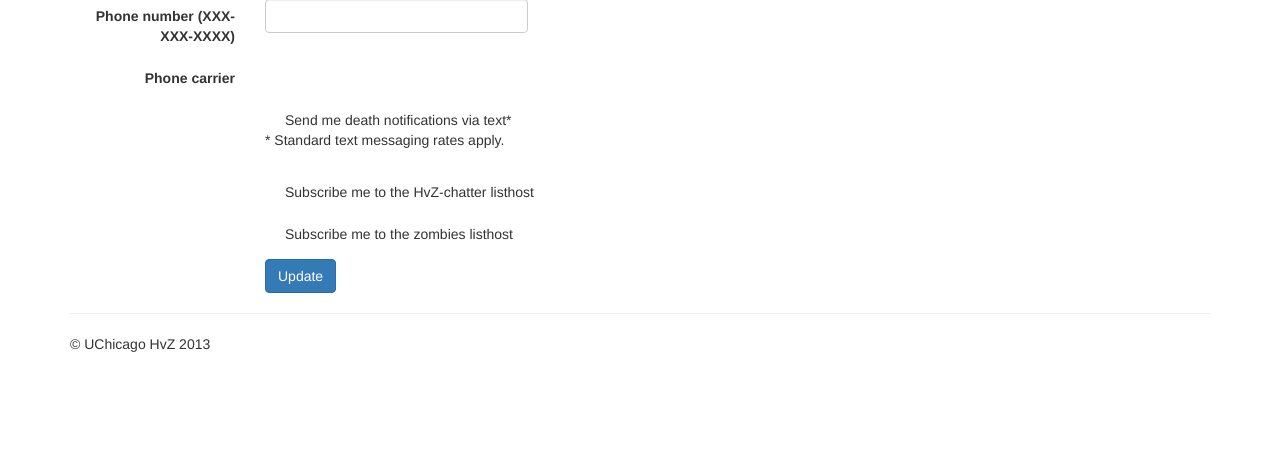
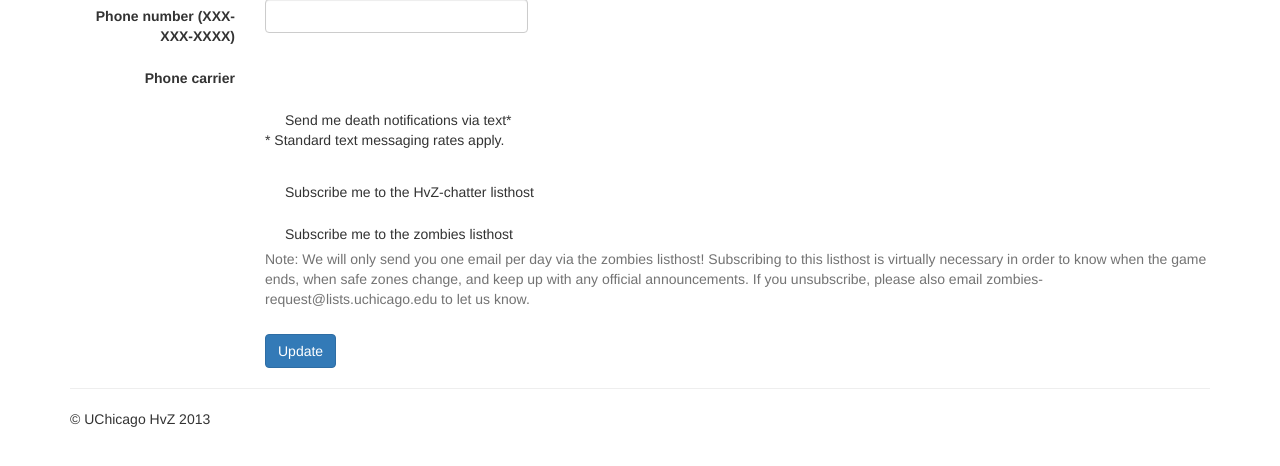
Before and after one commit to kz26/uchicago-hvz, a Django app: template uchicagohvz/templates/users/profile.html in a window 1280 px wide. Shown: the part 171-637 px from the top of the page. Run offline with Django 3.2, Linux system fonts and the light colour scheme; the template is opened without the code that fills it, so the values that code supplies are empty; some libraries are stand-ins or nearby versions.

Commit message:
Update profile.html

```diff
--- a/uchicagohvz/templates/users/profile.html
+++ b/uchicagohvz/templates/users/profile.html
@@ -51,6 +51,11 @@
 				<label>
 					{{ form.subscribe_zombies_listhost }} Subscribe me to the zombies listhost
 				</label>
+				<p class="help-block">
+					Note: We will only send you one email per day via the zombies listhost!  Subscribing to this listhost is virtually
+					necessary in order to know when the game ends, when safe zones change, and keep up with any official announcements.
+					If you unsubscribe, please also email zombies-request@lists.uchicago.edu to let us know.
+				</p>
 				{{ form.subscribe_zombies_listhost.errors }}
 			</div>
 		</div>
```
